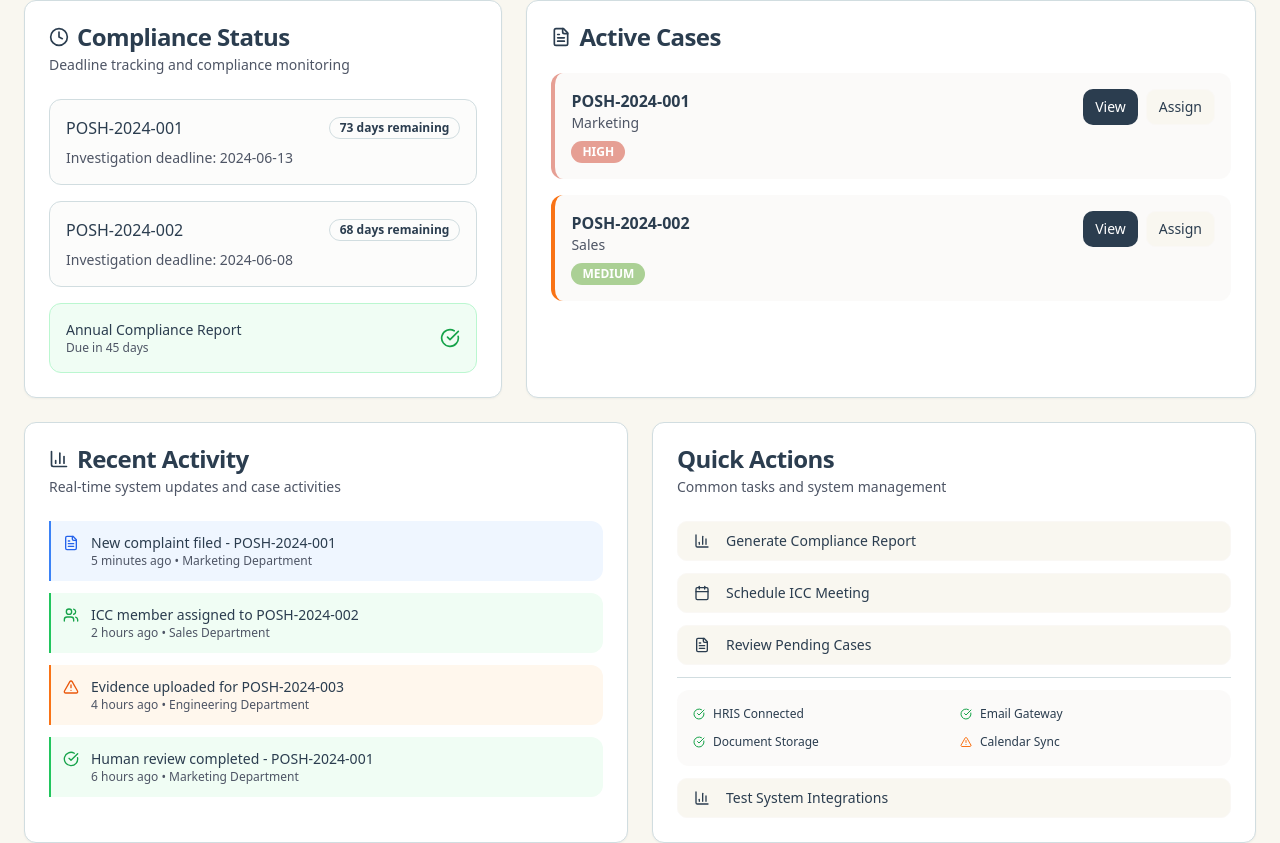
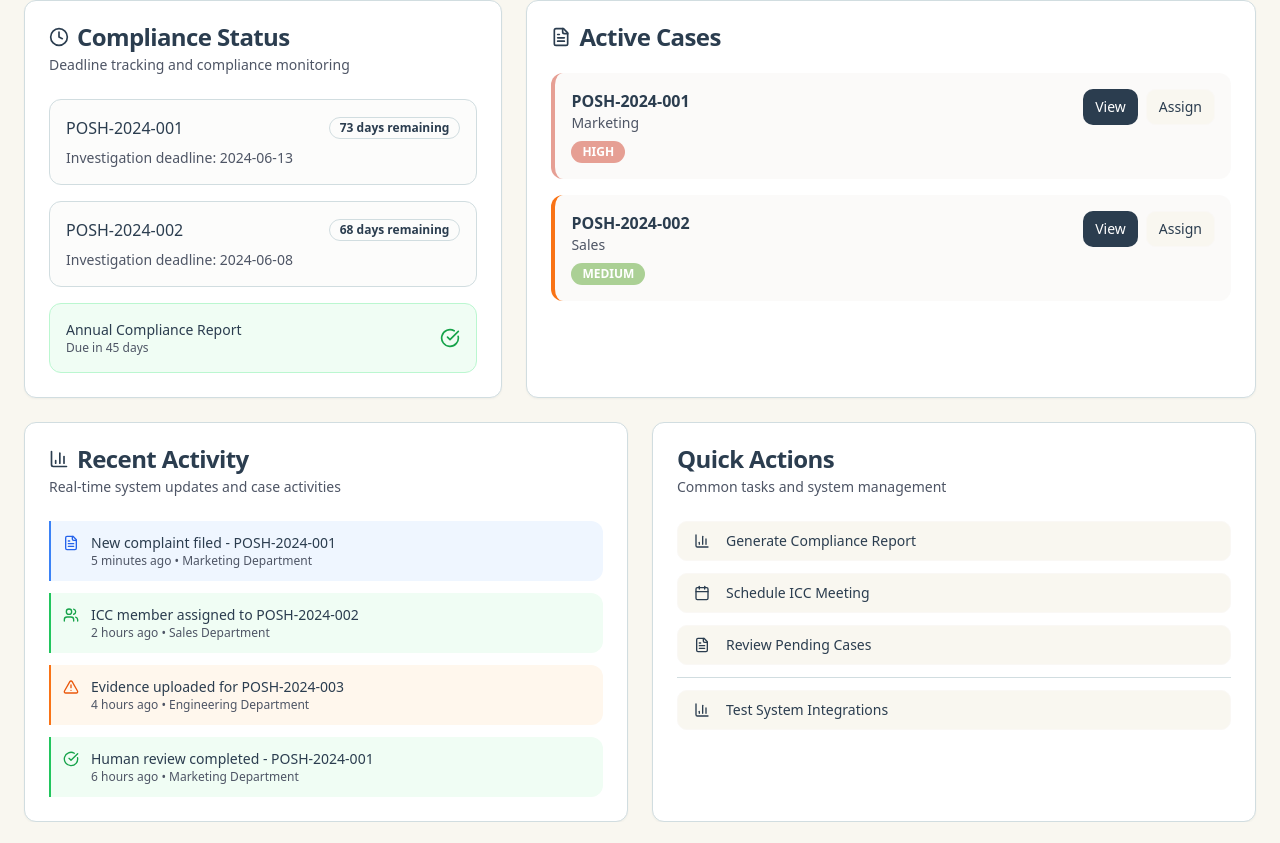
Before and after one commit to divyayaya/POSH-AI, a React (Vite) app: page /hr-dashboard in a window 1280 px wide. Shown: the part 451-1294 px from the top of the page. After the commit the page ends 1273 px from the top, so only its background shows below. Built offline with nearby package versions, Linux system fonts and the light colour scheme.

Commit message:
Remove system integration status
Removed text labels and icons for HRIS Connected, Email Gateway, Document Storage, and Calendar Sync from the Quick Actions card.

```diff
--- a/src/pages/HRDashboard.tsx
+++ b/src/pages/HRDashboard.tsx
@@ -242,27 +242,6 @@ const HRDashboard = () => {
 
               <Separator />
 
-              <div className="bg-muted/30 rounded-lg p-4">
-                <div className="grid grid-cols-2 gap-3 text-xs">
-                  <div className="flex items-center space-x-2">
-                    <CheckCircle className="h-3 w-3 text-green-600" />
-                    <span className="text-foreground">HRIS Connected</span>
-                  </div>
-                  <div className="flex items-center space-x-2">
-                    <CheckCircle className="h-3 w-3 text-green-600" />
-                    <span className="text-foreground">Email Gateway</span>
-                  </div>
-                  <div className="flex items-center space-x-2">
-                    <CheckCircle className="h-3 w-3 text-green-600" />
-                    <span className="text-foreground">Document Storage</span>
-                  </div>
-                  <div className="flex items-center space-x-2">
-                    <AlertTriangle className="h-3 w-3 text-orange-500" />
-                    <span className="text-foreground">Calendar Sync</span>
-                  </div>
-                </div>
-              </div>
-
               <Button className="w-full justify-start" variant="outline" asChild>
                 <Link to="/admin/webhook-test">
                   <BarChart3 className="mr-2 h-4 w-4" />
```
